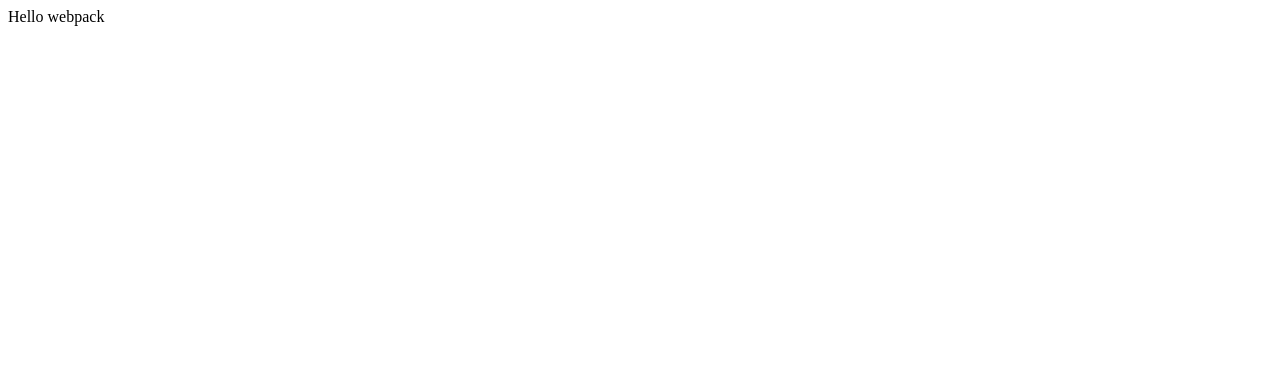
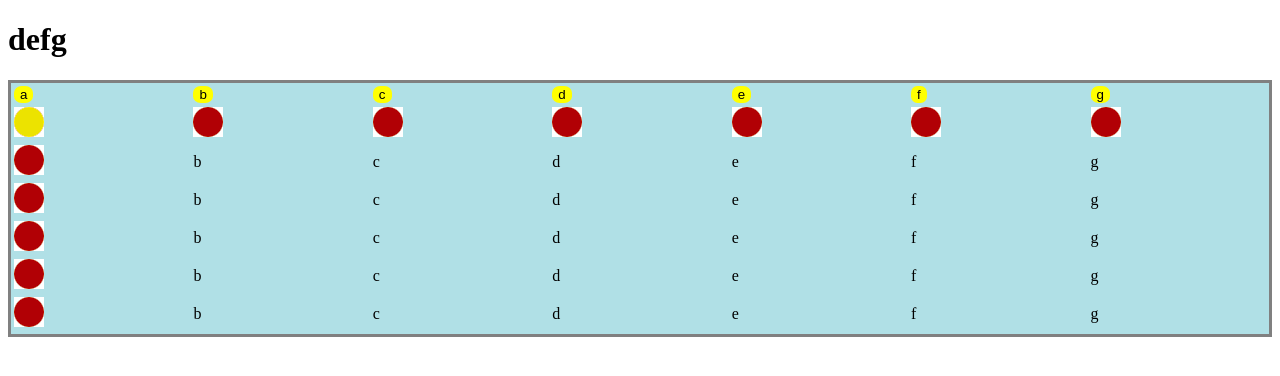
Before and after one commit to keith2050/four-in-a-row, a website: page dist/index.html in a window 1280 px wide. Drawn offline with Linux system fonts and the light colour scheme.

Commit message:
changes May 25

```diff
--- a/dist/index.html
+++ b/dist/index.html
@@ -1,11 +1,84 @@
 <!DOCTYPE html>
 <html>
 <head>
-     <meta charset="utf-8" />
-     <title>Getting Started</title>
+    <meta charset="UTF-8">
+    <meta name="viewport" content="width=device-width" />
+    <title>defg</title>
+    <link rel="stylesheet" href="style.css" />
+
+
 </head>
 <body>
-    <script src="main.js"></script>
-    <!--<script src="four-in-a-row.js"></script>-->
+<h1>defg</h1>
+<div id="test"></div>
+
+<script src="script.js"></script>
+
+<table style="background-color:powderBlue; border-style:solid; width:100%">
+    <tr style="">
+        <th><button class="player">a</button></th>
+        <th><button class="player">b</button></th>
+        <th><button class="player">c</button></th>
+        <th><button class="player">d</button></th>
+        <th><button class="player">e</button></th>
+        <th><button class="player">f</button></th>
+        <th><button class="player">g</button></th>
+    </tr>
+    <tr>
+        <td><img src="img/yellow_checker.png" alt="yellow_checker"></td>
+        <td><img src="img/red_checker.png"></td>
+        <td><img src="img/red_checker.png"></td>
+        <td><img src="img/red_checker.png"></td>
+        <td><img src="img/red_checker.png"></td>
+        <td><img src="img/red_checker.png"></td>
+        <td><img src="img/red_checker.png"></td>
+    </tr>
+    <tr>
+        <td><img src="img/red_checker.png"></td>
+        <td>b</td>
+        <td>c</td>
+        <td>d</td>
+        <td>e</td>
+        <td>f</td>
+        <td>g</td>
+    </tr>
+    <tr>
+        <td><img src="img/red_checker.png"></td>
+        <td>b</td>
+        <td>c</td>
+        <td>d</td>
+        <td>e</td>
+        <td>f</td>
+        <td>g</td>
+    </tr>
+    <tr>
+        <td><img src="img/red_checker.png"></td>
+        <td>b</td>
+        <td>c</td>
+        <td>d</td>
+        <td>e</td>
+        <td>f</td>
+        <td>g</td>
+    </tr>
+    <tr>
+        <td><img src="img/red_checker.png"></td>
+        <td>b</td>
+        <td>c</td>
+        <td>d</td>
+        <td>e</td>
+        <td>f</td>
+        <td>g</td>
+    </tr>
+    <tr>
+        <td><img src="img/red_checker.png"></td>
+        <td>b</td>
+        <td>c</td>
+        <td>d</td>
+        <td>e</td>
+        <td>f</td>
+        <td>g</td>
+    </tr>
+</table>
 </body>
+
 </html>
--- /dev/null
+++ b/dist/style.css
@@ -0,0 +1,13 @@
+#test {
+    color: gray;
+}
+
+.player {
+    background-color:yellow;
+    border-radius:40%;
+    border:none;
+    display:flex;
+    align-items: left;
+
+
+}
```
Also changed, not shown: README.md (added), dist/img/red_checker.png (added), dist/img/yellow_checker.png (added), dist/script.js (added). Lines whose indentation alone changed are shown as unchanged.
